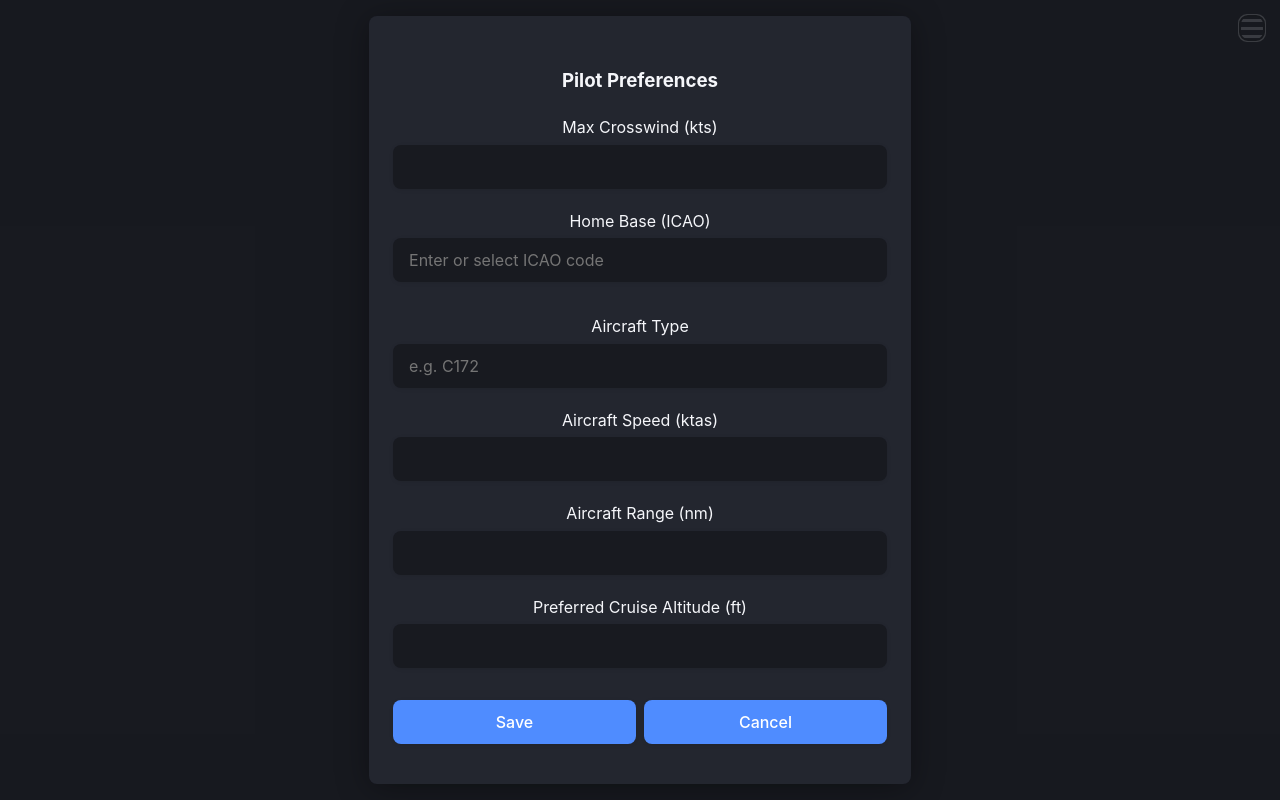
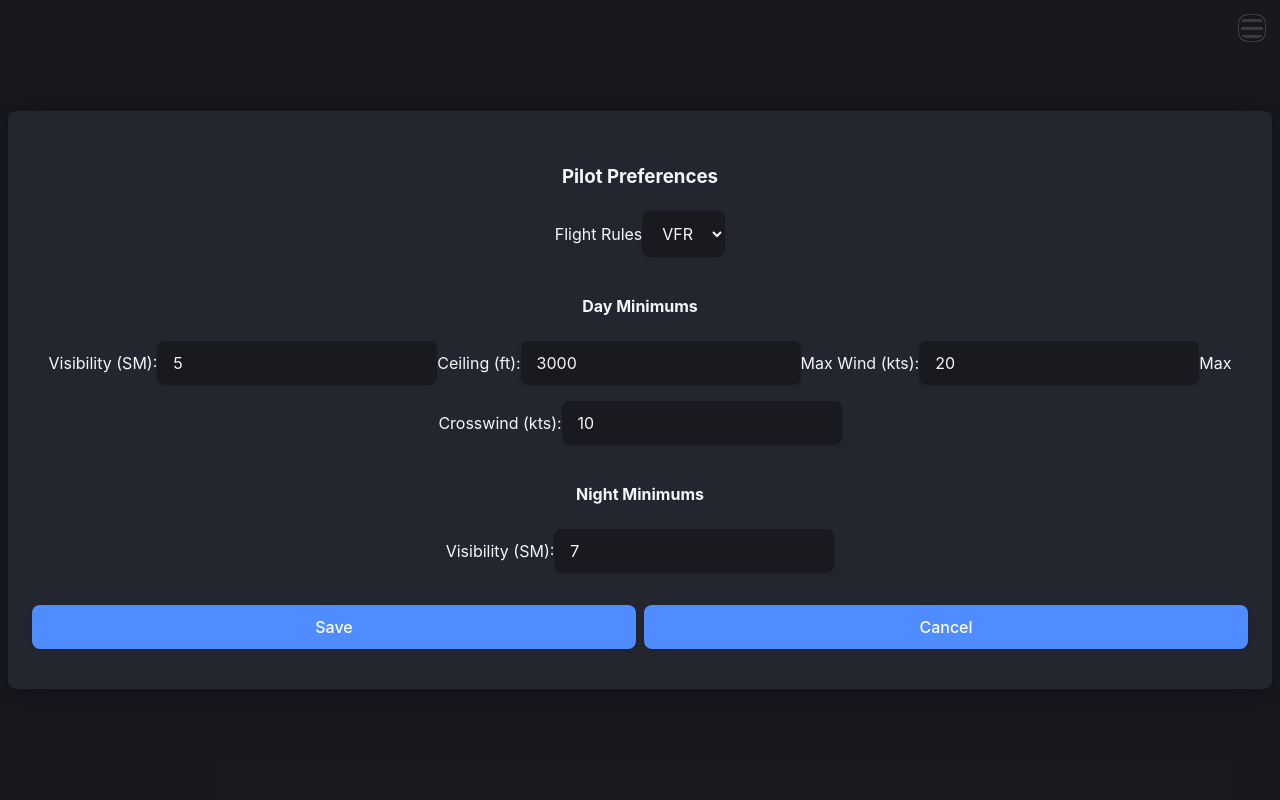
Before and after one commit to joshjab/AIFlightPlanner, a React (Vite) app in the folder frontend/: page / in a window 1280 px wide. Both pictures are taken after a click on the button 1252 px from the left and 28 px from the top of the page. Built offline with nearby package versions, Linux system fonts and the light colour scheme.

Commit message:
Initial backend/frontend integration

```diff
--- a/frontend/src/App.jsx
+++ b/frontend/src/App.jsx
@@ -10,26 +10,51 @@ import GoNoGoRecommendation from './components/GoNoGoRecommendation';
 import AcknowledgeButton from './components/AcknowledgeButton';
 import { MOCK_BRIEFING_DATA } from './utils/mockData';
 
+const defaultPreferences = {
+  ratings: ['PRIVATE'],
+  flight_rules: 'VFR',
+  day_minimums: {
+    visibility_sm: 5.0,
+    ceiling_ft: 3000,
+    wind_speed_kts: 20,
+    crosswind_component_kts: 10,
+  },
+  night_minimums: {
+    visibility_sm: 7.0,
+    ceiling_ft: 5000,
+    wind_speed_kts: 15,
+    crosswind_component_kts: 8,
+  },
+};
+
 function App() {
   const [departure, setDeparture] = useState('');
   const [destination, setDestination] = useState('');
   const [isDepartureValid, setIsDepartureValid] = useState(false);
   const [isDestinationValid, setIsDestinationValid] = useState(false);
+
   const [preferences, setPreferences] = useState(() => {
     const savedPrefs = localStorage.getItem('flightPlannerPrefs');
-    return savedPrefs ? JSON.parse(savedPrefs) : {};
+    if (savedPrefs) {
+      try {
+        const parsed = JSON.parse(savedPrefs);
+        // Deep merge with defaults to handle missing keys
+        return {
+          ratings: parsed.ratings || defaultPreferences.ratings,
+          flight_rules: parsed.flight_rules || defaultPreferences.flight_rules,
+          day_minimums: { ...defaultPreferences.day_minimums, ...(parsed.day_minimums || {}) },
+          night_minimums: { ...defaultPreferences.night_minimums, ...(parsed.night_minimums || {}) },
+        };
+      } catch (e) {
+        console.error("Failed to parse saved preferences, using defaults:", e);
+      }
+    }
+    return defaultPreferences;
   });
   const [isModalOpen, setIsModalOpen] = useState(false);
   const [showBriefing, setShowBriefing] = useState(false);
   const [briefingAcknowledged, setBriefingAcknowledged] = useState(false);
-  const [canAcknowledge, setCanAcknowledge] = useState(false);
 
-  useEffect(() => {
-    if (showBriefing) {
-      const timer = setTimeout(() => setCanAcknowledge(true), 5000); // 5 seconds to review
-      return () => clearTimeout(timer);
-    }
-  }, [showBriefing]);
 
   function handleSavePreferences(newPrefs) {
     setPreferences(newPrefs);
@@ -39,6 +64,7 @@ function App() {
 
   function handlePlanFlight() {
     if (departure && destination && isDepartureValid && isDestinationValid) {
+      setBriefingAcknowledged(false); // Reset acknowledgment for new briefing
       setShowBriefing(true);
     }
   }
@@ -76,14 +102,12 @@ function App() {
           label="Departure Airport (ICAO)"
           value={departure}
           onChange={setDeparture}
-          icaoList={ICAO_CODES}
           onValidationChange={setIsDepartureValid}
         />
         <IcaoSelect
           label="Destination Airport (ICAO)"
           value={destination}
           onChange={setDestination}
-          icaoList={ICAO_CODES}
           onValidationChange={setIsDestinationValid}
         />
         <div className="button-container">
@@ -91,7 +115,7 @@ function App() {
             Plan Flight
           </button>
           <SurpriseMeButton
-            icaoList={ICAO_CODES}
+            //icaoList={icaoList} // Pass the fetched list
             departure={departure}
             onSurprise={setDestination}
           />
@@ -104,10 +128,13 @@ function App() {
 
       {showBriefing && (
         <>
-          <GoNoGoRecommendation briefing={MOCK_BRIEFING_DATA} />
+          {/* GoNoGoRecommendation is no longer here.
+              BriefingDisplay now renders it internally.
+           */}
           <BriefingDisplay
             departure={departure}
             destination={destination}
+            pilotPreferences={preferences} // Pass the preferences object
             onAcknowledge={handleAcknowledge}
             briefingAcknowledged={briefingAcknowledged}
           />
@@ -119,7 +146,7 @@ function App() {
         onClose={() => setIsModalOpen(false)}
         onSave={handleSavePreferences}
         initialPrefs={preferences}
-        icaoList={ICAO_CODES}
+        //icaoList={icaoList} // Pass the fetched list
       />
     </div>
   );
--- a/frontend/src/components/IcaoSelect.jsx
+++ b/frontend/src/components/IcaoSelect.jsx
@@ -1,30 +1,51 @@
 import React, { useState, useId, useEffect } from 'react';
-import { isValidIcao } from '../utils/icaoList';
+import { getFilteredAirports } from '../services/apiService';
 import './IcaoSelect.css';
 
-export default function IcaoSelect({ label, value, onChange, icaoList, onValidationChange }) {
+
+export default function IcaoSelect({ label, value, onChange, onValidationChange }) {
   const [input, setInput] = useState(value || '');
   const [touched, setTouched] = useState(false);
+  const [options, setOptions] = useState([]); // State for filtered options
   const inputId = useId();
+// --- Debounce Effect for Fetching ---
+  useEffect(() => {
+    // Don't fetch if input is too short
+    if (input.length < 1) {
+       setOptions([]);
+       return;
+    }
 
-  // Sync input state with value prop
-  useEffect(() => {
-    setInput(value || '');
-  }, [value]);
+    // Set up a timer
+    const debounceTimer = setTimeout(async () => {
+      const filtered = await getFilteredAirports(input);
+      setOptions(filtered);
+    }, 300); // Wait 300ms after user stops typing
 
-  // Filter ICAO list based on input
-  const filteredList = icaoList.filter(code =>
-    code.toLowerCase().includes(input.toLowerCase())
-  );
+    // Cleanup function to cancel the timer if user types again
+    return () => clearTimeout(debounceTimer);
 
-  const isValid = isValidIcao(input);
-  const showError = touched && input && !isValid;
+  }, [input]); // Re-run effect when input changes
 
+
+  // --- Validation Logic ---
+  // An input is valid if it's exactly 4 chars and exists in the *current* options
+  // (This implies the backend search returned it as an exact match)
+  const isValid = input.length === 4 && options.includes(input);
+  const showError = touched && input && !isValid && input.length >= 4; // Only show error for 4 chars
+
+  // Notify parent about validation status
   useEffect(() => {
     if (onValidationChange) {
       onValidationChange(isValid);
     }
   }, [isValid, onValidationChange]);
+
+  // Sync input state if parent value changes externally
+  useEffect(() => {
+    setInput(value || '');
+  }, [value]);
+
 
   return (
     <div className="icao-select-container">
@@ -34,27 +55,30 @@ export default function IcaoSelect({ label, value, onChange, icaoList, onValidat
       <input
         id={inputId}
         type="text"
-        list="icao-options"
+        list={`icao-options-${inputId}`} // Use unique ID for datalist
         value={input}
         onChange={e => {
-          setInput(e.target.value.toUpperCase());
-          onChange(e.target.value.toUpperCase());
+          const upperVal = e.target.value.toUpperCase();
+          setInput(upperVal);
+          onChange(upperVal); // Notify parent immediately
         }}
         onBlur={() => setTouched(true)}
-        placeholder="Enter or select ICAO code"
+        placeholder="Enter ICAO code (e.g., KMDQ)"
         autoComplete="off"
+        maxLength={4} // Limit input length
         className={showError ? 'icao-input error' : 'icao-input'}
       />
-      <datalist id="icao-options">
-        {filteredList.map(code => (
+      {/* Datalist now uses the fetched options */}
+      <datalist id={`icao-options-${inputId}`}>
+        {options.map(code => (
           <option value={code} key={code} />
         ))}
       </datalist>
       {showError && (
-        <div style={{ color: 'var(--color-error)', fontSize: '0.95em', marginTop: 2 }}>
-          Invalid ICAO code
+        <div className="error-text">
+          Invalid or unknown ICAO code
         </div>
       )}
     </div>
   );
-}
+};
--- a/frontend/src/components/PreferencesModal.jsx
+++ b/frontend/src/components/PreferencesModal.jsx
@@ -1,32 +1,62 @@
 import React, { useState, useEffect } from 'react';
-import IcaoSelect from './IcaoSelect';
 import './PreferencesModal.css';
 
-export default function PreferencesModal({ open, onClose, onSave, initialPrefs, icaoList }) {
-  const [crosswind, setCrosswind] = useState('');
-  const [homeBase, setHomeBase] = useState('');
-  const [aircraft, setAircraft] = useState('');
-  const [speed, setSpeed] = useState('');
-  const [range, setRange] = useState('');
-  const [cruiseAlt, setCruiseAlt] = useState('');
+// This is the data structure your BACKEND expects
+const defaultPrefs = {
+  ratings: ['PRIVATE'],
+  flight_rules: 'VFR',
+  day_minimums: {
+    visibility_sm: 5.0,
+    ceiling_ft: 3000,
+    wind_speed_kts: 20,
+    crosswind_component_kts: 10,
+  },
+  night_minimums: {
+    visibility_sm: 7.0,
+    ceiling_ft: 5000,
+    wind_speed_kts: 15,
+    crosswind_component_kts: 8,
+  },
+};
+
+export default function PreferencesModal({ open, onClose, onSave, initialPrefs }) {
+  // Use the initialPrefs or the default
+  const [prefs, setPrefs] = useState(initialPrefs || defaultPrefs);
 
   useEffect(() => {
-    // When the modal opens, populate the form with the initial preferences
     if (open) {
-      setCrosswind(initialPrefs?.crosswind || '');
-      setHomeBase(initialPrefs?.homeBase || '');
-      setAircraft(initialPrefs?.aircraft || '');
-      setSpeed(initialPrefs?.speed || '');
-      setRange(initialPrefs?.range || '');
-      setCruiseAlt(initialPrefs?.cruiseAlt || '');
+      setPrefs(initialPrefs || defaultPrefs);
     }
   }, [open, initialPrefs]);
 
   if (!open) return null;
 
+  // Helper to update nested state (e.g., day_minimums.visibility_sm)
+  const handleChange = (e, section) => {
+    const { name, value, type } = e.target;
+    const val = type === 'number' ? parseFloat(value) : value;
+
+    if (section) {
+      // Handle nested objects like 'day_minimums'
+      setPrefs(prev => ({
+        ...prev,
+        [section]: {
+          ...prev[section],
+          [name]: val,
+        },
+      }));
+    } else {
+      // Handle top-level keys like 'flight_rules'
+      setPrefs(prev => ({
+        ...prev,
+        [name]: val,
+      }));
+    }
+  };
+
   function handleSave(e) {
     e.preventDefault();
-    onSave({ crosswind, homeBase, aircraft, speed, range, cruiseAlt });
+    onSave(prefs);
   }
 
   return (
@@ -34,67 +64,65 @@ export default function PreferencesModal({ open, onClose, onSave, initialPrefs,
       <div className="modal-content">
         <h3>Pilot Preferences</h3>
         <form onSubmit={handleSave}>
-          <label style={{ display: 'block', marginBottom: 4 }}>
-            Max Crosswind (kts)
+          <label>
+            Flight Rules
+            <select
+              name="flight_rules"
+              value={prefs.flight_rules}
+              onChange={handleChange}
+            >
+              <option value="VFR">VFR</option>
+              <option value="IFR">IFR</option>
+            </select>
+          </label>
+          {/* TODO: You could add a multi-select for 'ratings' here */}
+
+          <h4>Day Minimums</h4>
+          <label>Visibility (SM):
             <input
               type="number"
-              min="0"
-              value={crosswind}
-              onChange={e => setCrosswind(e.target.value)}
-              style={{ width: '100%', marginTop: 4 }}
-              required
+              name="visibility_sm"
+              value={prefs.day_minimums.visibility_sm}
+              onChange={e => handleChange(e, 'day_minimums')}
             />
           </label>
-          <IcaoSelect
-            label="Home Base (ICAO)"
-            value={homeBase}
-            onChange={setHomeBase}
-            icaoList={icaoList}
-          />
-          <label style={{ display: 'block', marginBottom: 4 }}>
-            Aircraft Type
+          <label>Ceiling (ft):
             <input
-              type="text"
-              value={aircraft}
-              onChange={e => setAircraft(e.target.value)}
-              style={{ width: '100%', marginTop: 4 }}
-              placeholder="e.g. C172"
-              required
+              type="number"
+              name="ceiling_ft"
+              value={prefs.day_minimums.ceiling_ft}
+              onChange={e => handleChange(e, 'day_minimums')}
             />
           </label>
-          <label style={{ display: 'block', marginBottom: 4 }}>
-            Aircraft Speed (ktas)
+          <label>Max Wind (kts):
             <input
               type="number"
-              min="0"
-              value={speed}
-              onChange={e => setSpeed(e.target.value)}
-              style={{ width: '100%', marginTop: 4 }}
-              required
+              name="wind_speed_kts"
+              value={prefs.day_minimums.wind_speed_kts}
+              onChange={e => handleChange(e, 'day_minimums')}
             />
           </label>
-          <label style={{ display: 'block', marginBottom: 4 }}>
-            Aircraft Range (nm)
+          <label>Max Crosswind (kts):
             <input
               type="number"
-              min="0"
-              value={range}
-              onChange={e => setRange(e.target.value)}
-              style={{ width: '100%', marginTop: 4 }}
-              required
+              name="crosswind_component_kts"
+              value={prefs.day_minimums.crosswind_component_kts}
+              onChange={e => handleChange(e, 'day_minimums')}
             />
           </label>
-          <label style={{ display: 'block', marginBottom: 4 }}>
-            Preferred Cruise Altitude (ft)
+
+          <h4>Night Minimums</h4>
+          {/* Repeat inputs for 'night_minimums' */}
+          <label>Visibility (SM):
             <input
               type="number"
-              min="0"
-              value={cruiseAlt}
-              onChange={e => setCruiseAlt(e.target.value)}
-              style={{ width: '100%', marginTop: 4 }}
-              required
+              name="visibility_sm"
+              value={prefs.night_minimums.visibility_sm}
+              onChange={e => handleChange(e, 'night_minimums')}
             />
           </label>
+          {/* ... other night minimums fields ... */}
+
           <div style={{ display: 'flex', gap: 8, marginTop: 16 }}>
             <button type="submit" style={{ flex: 1 }}>Save</button>
             <button type="button" style={{ flex: 1 }} onClick={onClose}>Cancel</button>
--- /dev/null
+++ b/frontend/src/services/apiService.jsx
@@ -0,0 +1,38 @@
+/**
+ * Fetches the flight briefing from the backend.
+ * This now requires pilotPreferences to be passed.
+ */
+
+export const getFilteredAirports = async (query) => {
+  if (!query || query.length < 1) {
+    return []; // Don't search for empty strings
+  }
+  // Use absolute URL
+  const url = `http://127.0.0.1:8003/api/airports?q=${query.toUpperCase()}`;
+  const response = await fetch(url);
+  if (!response.ok) {
+    console.error("Failed to fetch filtered airports");
+    return [];
+  }
+  return await response.json();
+};
+
+export const getBriefing = async (departure, destination, pilotPreferences) => {
+  // 1. Serialize the preferences object into a JSON string
+  const prefsJson = JSON.stringify(pilotPreferences);
+
+  // 2. Encode the JSON string so it's safe for a URL
+  const encodedPrefs = encodeURIComponent(prefsJson);
+
+  // 3. Use the correct endpoint and query parameters from your example
+  const url = `http://127.0.0.1:8003/api/briefing?departure=${departure}&destination=${destination}&pilot_preferences=${encodedPrefs}`;
+
+  const response = await fetch(url);
+
+  if (!response.ok) {
+    const errorData = await response.json();
+    throw new Error(errorData.detail || `HTTP error! status: ${response.status}`);
+  }
+
+  return await response.json();
+};
```
Also changed, not shown: frontend/src/components/BriefingDisplay.jsx (+138 -46 lines), frontend/src/components/GoNoGoRecommendation.jsx (+24 -24 lines), 1 other file (tests, documents, lock files or other folders).
